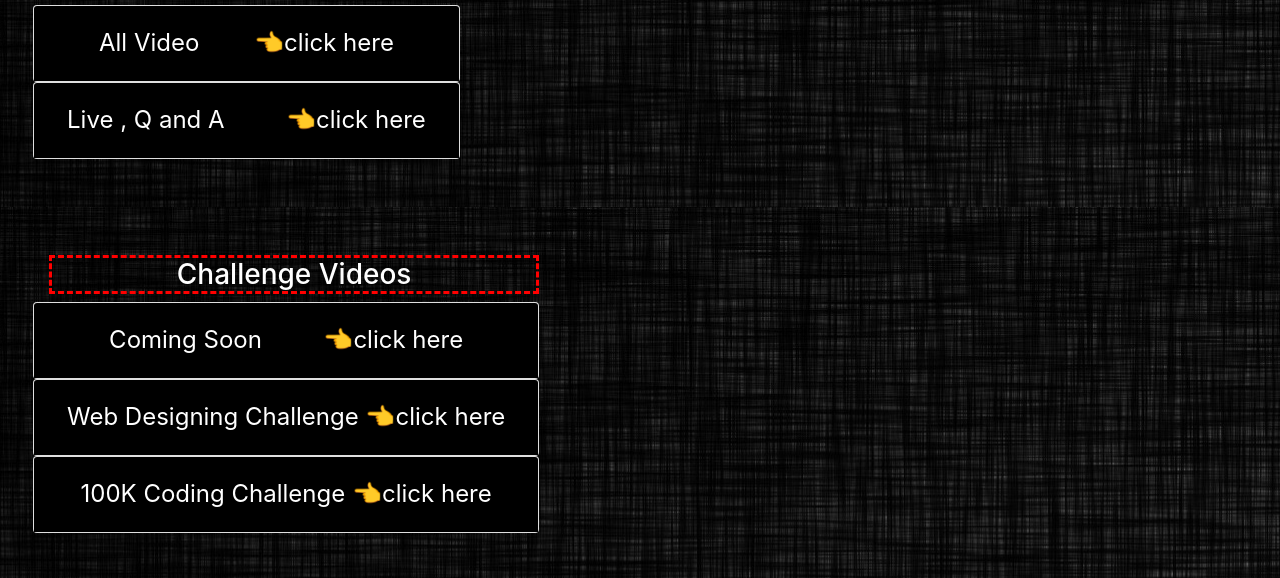
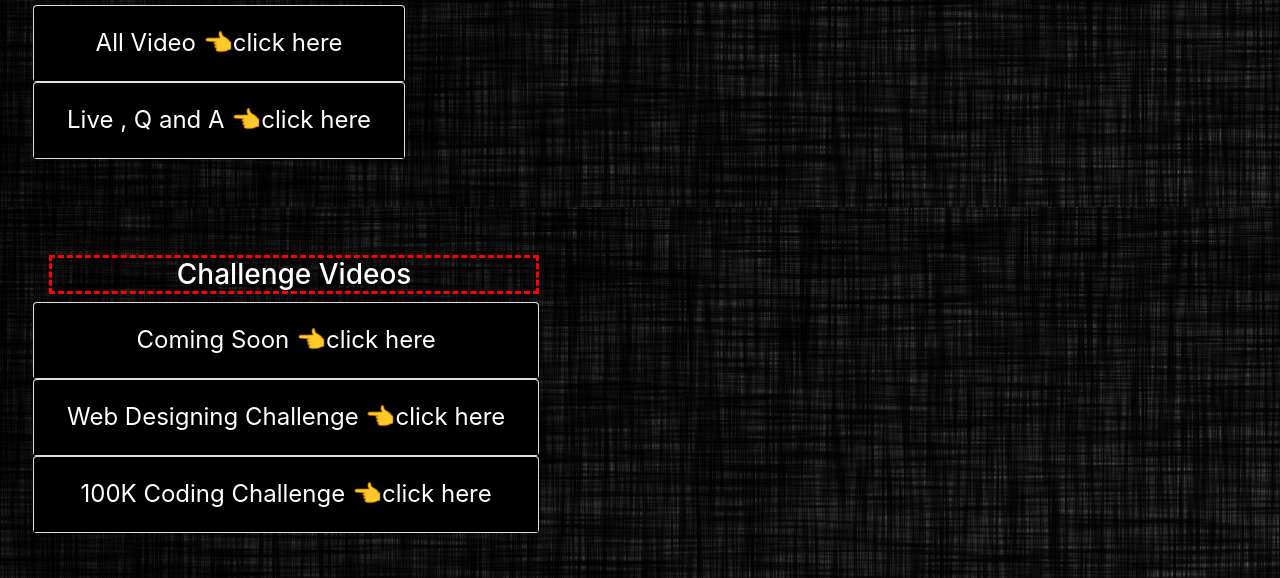
Before and after one commit to Abhijith1993/CrossRoads, a plain HTML site: page videos.html in a window 1280 px wide. Shown: the part 162-740 px from the top of the page. Drawn offline with nearby package versions, Linux system fonts and the light colour scheme.

Commit message:
Update videos.html

```diff
--- a/videos.html
+++ b/videos.html
@@ -75,7 +75,7 @@
       <div class="card-header colour " id="headingTwo">
         <h5 class="mb-0 text-center">
           <button class="btn btn-link collapsed textcolor " data-toggle="collapse" data-target="#collapsea1" aria-expanded="false" aria-controls="collapsea1"  >
-           All Video  &emsp;&emsp;👈click here
+           All Video  👈click here
           </button>
         </h5>                                  <!--###### Change data-target  Give Unique Id  that id past on aria-controls down side div id also ####-->
       </div>
@@ -543,7 +543,7 @@
    <div class="card-header colour " id="headingTwo">
      <h5 class="mb-0 text-center">
        <button class="btn btn-link collapsed textcolor " data-toggle="collapse" data-target="#collapsel1" aria-expanded="false" aria-controls="collapsel1"  >
-        Live , Q and A  &emsp;&emsp; 👈click here
+        Live , Q and A   👈click here
        </button>
      </h5>                                  <!--###### Change data-target  Give Unique Id  that id past on aria-controls down side div id also ####-->
    </div>
@@ -654,7 +654,7 @@
       <div class="card-header colour " id="headingTwo">
         <h5 class="mb-0 text-center">
           <button class="btn btn-link collapsed textcolor " data-toggle="collapse" data-target="#collapse1" aria-expanded="false" aria-controls="collapse1"  >
-           Coming Soon  &emsp;&emsp; 👈click here
+           Coming Soon   👈click here
           </button>
         </h5>                                  <!--###### Change data-target  Give Unique Id  that id past on aria-controls down side div id also ####-->
       </div>
```
